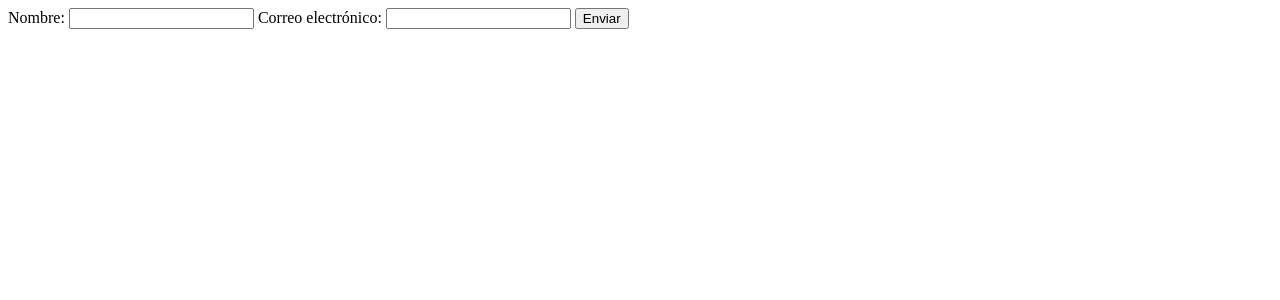
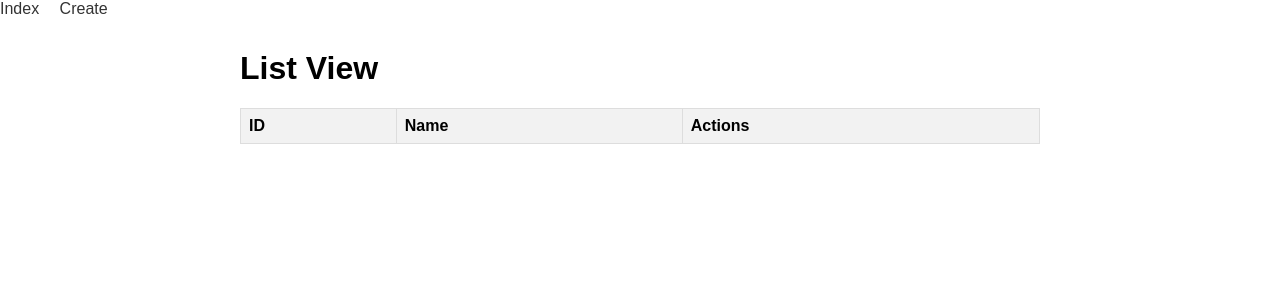
Before and after one commit to ramonjmz/php-vscode-compose-training.loc, a PHP site: page / in a window 1280 px wide. Shown: the top 300 px of the page. Run offline with PHP 8.4, Linux system fonts and the light colour scheme; tables that the repository leaves empty or names only in its code hold one stand-in row (values such as "Sample post"); lists and menus that the app fills with data are empty.

Commit message:
last stable version

```diff
--- /dev/null
+++ b/src/config.php
@@ -0,0 +1,17 @@
+<?php
+$host = "db";
+$user = "php_docker";
+$password = "password";
+$database  = "php_docker";
+
+    try {
+
+        $conn = new PDO("mysql:host=$host; dbname=$database", $user, $password);
+        $conn->setAttribute(PDO::ATTR_ERRMODE,PDO::ERRMODE_EXCEPTION);
+
+    } catch (PDOException $e) {
+        die($error_menssage = "Error: " .$e->getMessage());
+    }
+
+
+?>
--- /dev/null
+++ b/src/css/styles.css
@@ -0,0 +1,47 @@
+body {
+    font-family: 'Arial', sans-serif;
+    margin: 0;
+    padding: 0;
+}
+
+header {
+    background-color: #333;
+    color: #fff;
+    padding: 1em;
+}
+
+nav ul {
+    list-style: none;
+    margin: 0;
+    padding: 0;
+}
+
+nav li {
+    display: inline;
+    margin-right: 1em;
+}
+
+nav a {
+    color: #333;
+    text-decoration: none;
+}
+
+main {
+    max-width: 800px;
+    margin: 2em auto;
+}
+
+table {
+    width: 100%;
+    border-collapse: collapse;
+}
+
+th, td {
+    border: 1px solid #ddd;
+    padding: 8px;
+    text-align: left;
+}
+
+th {
+    background-color: #f2f2f2;
+}
--- a/src/index.php
+++ b/src/index.php
@@ -1,19 +1,88 @@
 <!DOCTYPE html>
-<html lang="es">
-<head>
-    <meta charset="UTF-8">
-    <meta name="viewport" content="width=device-width, initial-scale=1.0">
-    <title>Formulario Nuevo PHP</title>
-</head>
-<body>
-    <form action="procesar_formulario.php" method="post">
-        <label for="nombre">Nombre:</label>
-        <input type="text" id="nombre" name="nombre" required>
 
-        <label for="correo">Correo electrónico:</label>
-        <input type="email" id="correo" name="correo" required>
+<html>
+    <head>
+        <meta charset="utf-8">
+        <meta http-equiv="X-UA-Compatible" content="IE=edge">
+        <title></title>
+        <meta name="description" content="">
+        <meta name="viewport" content="width=device-width, initial-scale=1">
+        <link rel="stylesheet" href="css/styles.css">
+    </head>
+    <body>
+      <head>
+        <nav>
+            <ul>
+                <li><a href="index.php"> Index</a></li>
+                <li><a href="create.php"> Create </a></li>
+            </ul>
+        </nav>
+        <main>
+        <h1> List View</h1>
+            <table>
+            <thead>
+                    <tr>
+                        <th>ID</th>
+                        <th>Name</th>
+                        <th>Actions</th>
+                    </tr>
+                </thead>
+                <tbody>
 
-        <input type="submit" value="Enviar">
-    </form>
-</body>
+                    <?php
+                    include('config.php');
+
+                    $stmt = $conn->query("SELECT id, name, country FROM cities WHERE deleted =0 ");
+
+                    while ($row = $stmt->fetch(PDO::FETCH_ASSOC)) {
+
+                        echo "<tr>";
+                        echo "<td>{$row['id']}</td>";
+                        echo "<td>{$row['name']}</td>";
+                        echo "<td>";
+                        echo "<a href='create.php?id={$row['id']}'> Edit </a>";
+                        echo "<a href='index.php?delete={$row['id']}'> Delete </a>";
+                        echo "</td>";
+                        echo "</tr>";
+                        echo "<tr>";
+
+                    }
+
+                    ?>
+
+                    <?php
+                    ob_start();  // Inicia el búfer de salida
+
+                    if(isset($_GET['delete'])) {
+
+                        $delete_id = $_GET['delete'];
+
+                        try {
+
+                            $delete_stmt = $conn->prepare('UPDATE cities SET deleted = 1 WHERE id = :delete_id ');
+                            $delete_stmt->bindParam(':delete_id', $delete_id);
+                            $delete_stmt->execute();
+
+                            ob_clean();
+                            header('Location: index.php');
+                            exit();
+
+                        } catch (PDOException $e) {
+
+                            echo "Error: " .$e->getMessage();
+
+                        }
+
+                    }
+
+                    ?>
+
+                </tbody>
+            </table>
+
+        </main>
+
+      </head>
+        <script src="" async defer></script>
+    </body>
 </html>
```
Also changed, not shown: src/create.php (added, +112 -0 lines), src/php/init.php (renamed from src/mi_curso/init.php, +4 -3 lines), src/php/process_create.php (added, +27 -0 lines), src/delete.php (added), src/php/Calculadora.php (renamed from src/mi_curso/Calculadora.php), src/php/Calculator.php (renamed from src/mi_curso/Calculator.php), src/php/array_frutas.php (renamed from src/mi_curso/array_frutas.php), src/php/array_ventas.php (renamed from src/mi_curso/array_ventas.php), src/php/libros_autores.php (renamed from src/mi_curso/libros_autores.php), src/php/procesar_formulario.php (renamed from src/mi_curso/procesar_formulario.php), src/php/script.php (renamed from src/mi_curso/script.php), src/php/table.php (renamed from src/mi_curso/table.php), 2 other files.
